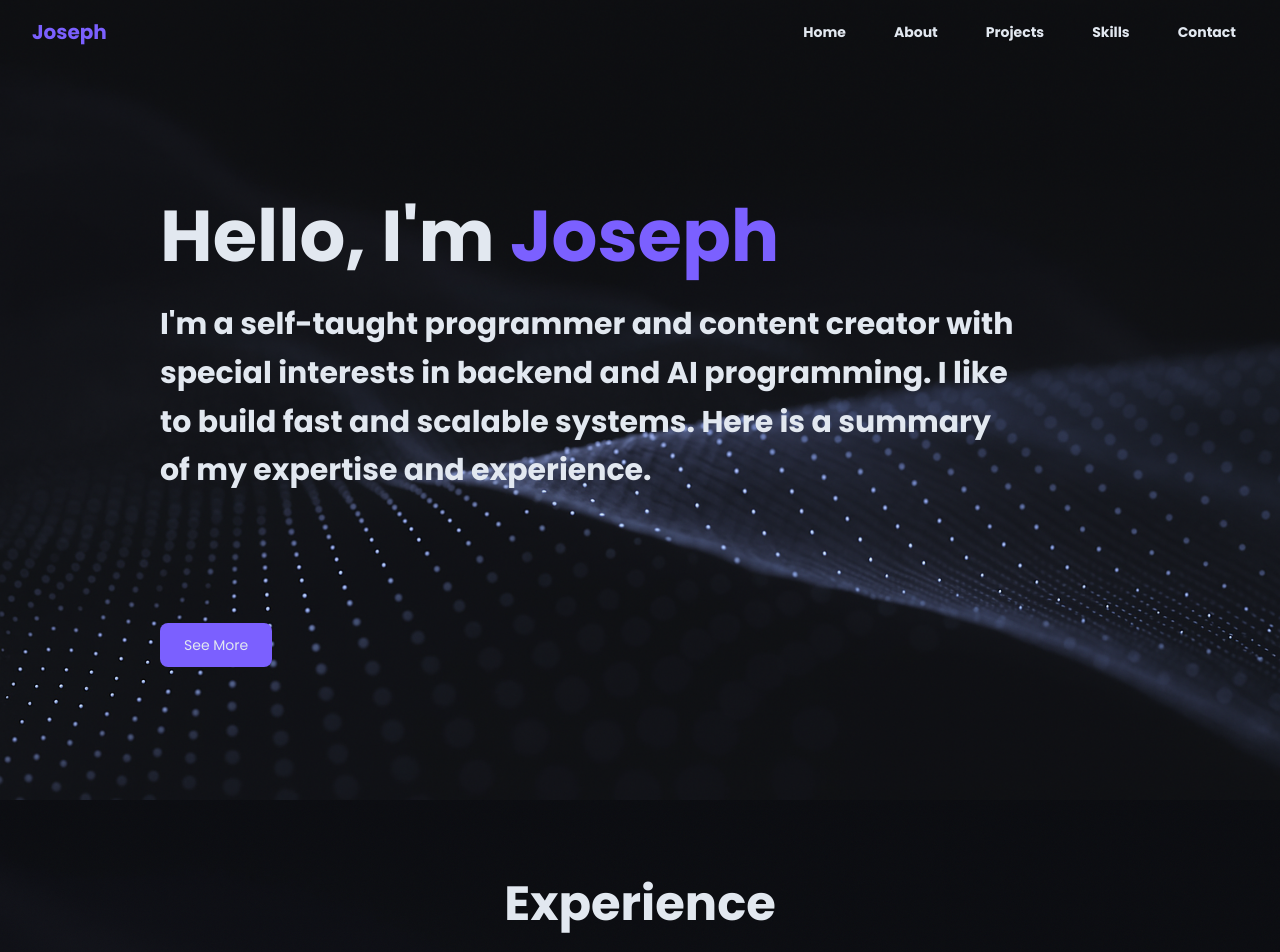
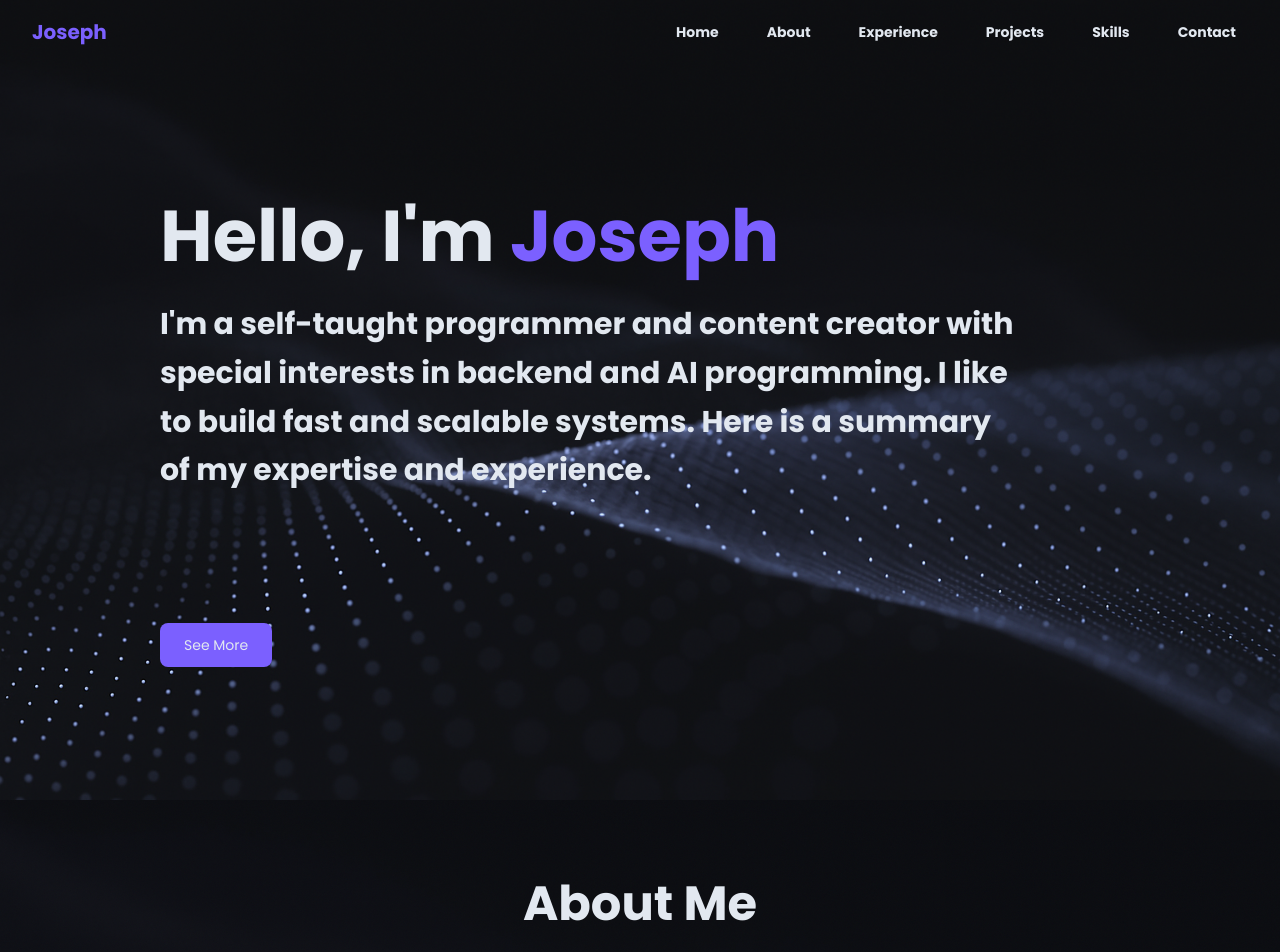
Before and after one commit to wintvue/next_project, a Next.js app: page / in a window 1280 px wide. Shown: the top 952 px of the page. Built offline with nearby package versions, Linux system fonts and the light colour scheme.

Commit message:
Add experience navbar

```diff
--- a/app/components/Navbar.tsx
+++ b/app/components/Navbar.tsx
@@ -39,6 +39,7 @@ export default function Navbar() {
             <div className="ml-10 flex items-baseline space-x-6">
               <ScrollLink to="hero" spy={true} smooth={true} offset={-70} duration={800} className="cursor-pointer px-3 py-2 hover:text-dark-accent transition-colors text-sm font-bold">Home</ScrollLink>
               <ScrollLink to="about" spy={true} smooth={true} offset={-70} duration={800} className="cursor-pointer px-3 py-2 hover:text-dark-accent transition-colors text-sm font-bold">About</ScrollLink>
+              <ScrollLink to="experience" spy={true} smooth={true} offset={-70} duration={800} className="cursor-pointer px-3 py-2 hover:text-dark-accent transition-colors text-sm font-bold">Experience</ScrollLink>
               <ScrollLink to="projects" spy={true} smooth={true} offset={-70} duration={800} className="cursor-pointer px-3 py-2 hover:text-dark-accent transition-colors text-sm font-bold">Projects</ScrollLink>
               <ScrollLink to="skills" spy={true} smooth={true} offset={-70} duration={800} className="cursor-pointer px-3 py-2 hover:text-dark-accent transition-colors text-sm font-bold">Skills</ScrollLink>
               <ScrollLink to="contact" spy={true} smooth={true} offset={-70} duration={800} className="cursor-pointer px-3 py-2 hover:text-dark-accent transition-colors text-sm font-bold">Contact</ScrollLink>
@@ -71,6 +72,7 @@ export default function Navbar() {
         <div className="md:hidden">
           <div className={`px-2 pt-2 pb-3 space-y-1 sm:px-3 ${scrolled ? 'bg-black' : 'bg-dark-secondary/90'}`}>
             <MobileNavLink href="#about">About</MobileNavLink>
+            <MobileNavLink href="#experience">Experience</MobileNavLink>
             <MobileNavLink href="#projects">Projects</MobileNavLink>
             <MobileNavLink href="#skills">Skills</MobileNavLink>
             <MobileNavLink href="#contact">Contact</MobileNavLink>
--- a/app/page.tsx
+++ b/app/page.tsx
@@ -12,8 +12,8 @@ export default function Home() {
       <Navbar />
       <div className="space-y-0">
           <Hero />
+          <About />
           <Experience />
-          <About />
           <Projects />
           <Skills />
           <Contact />
```
